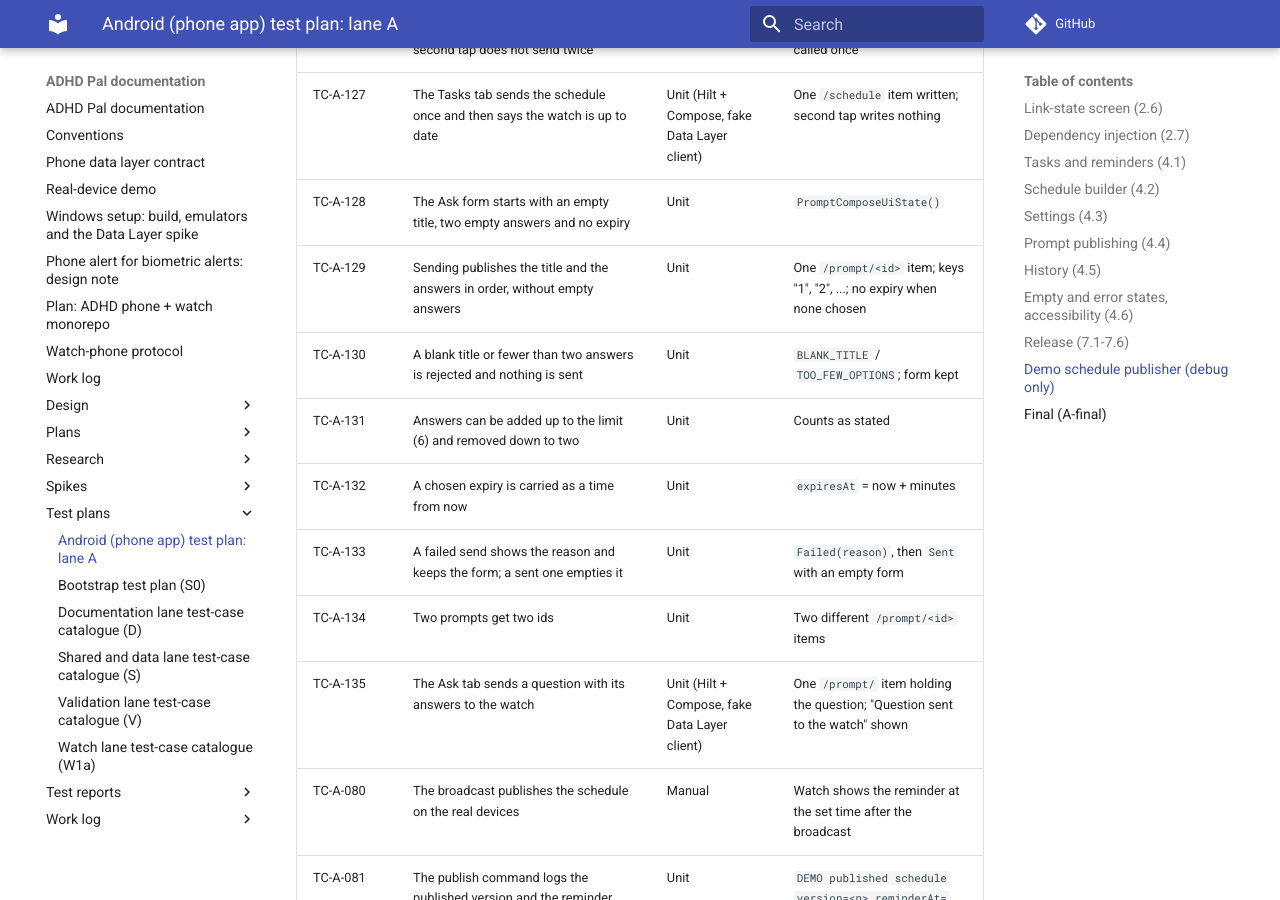
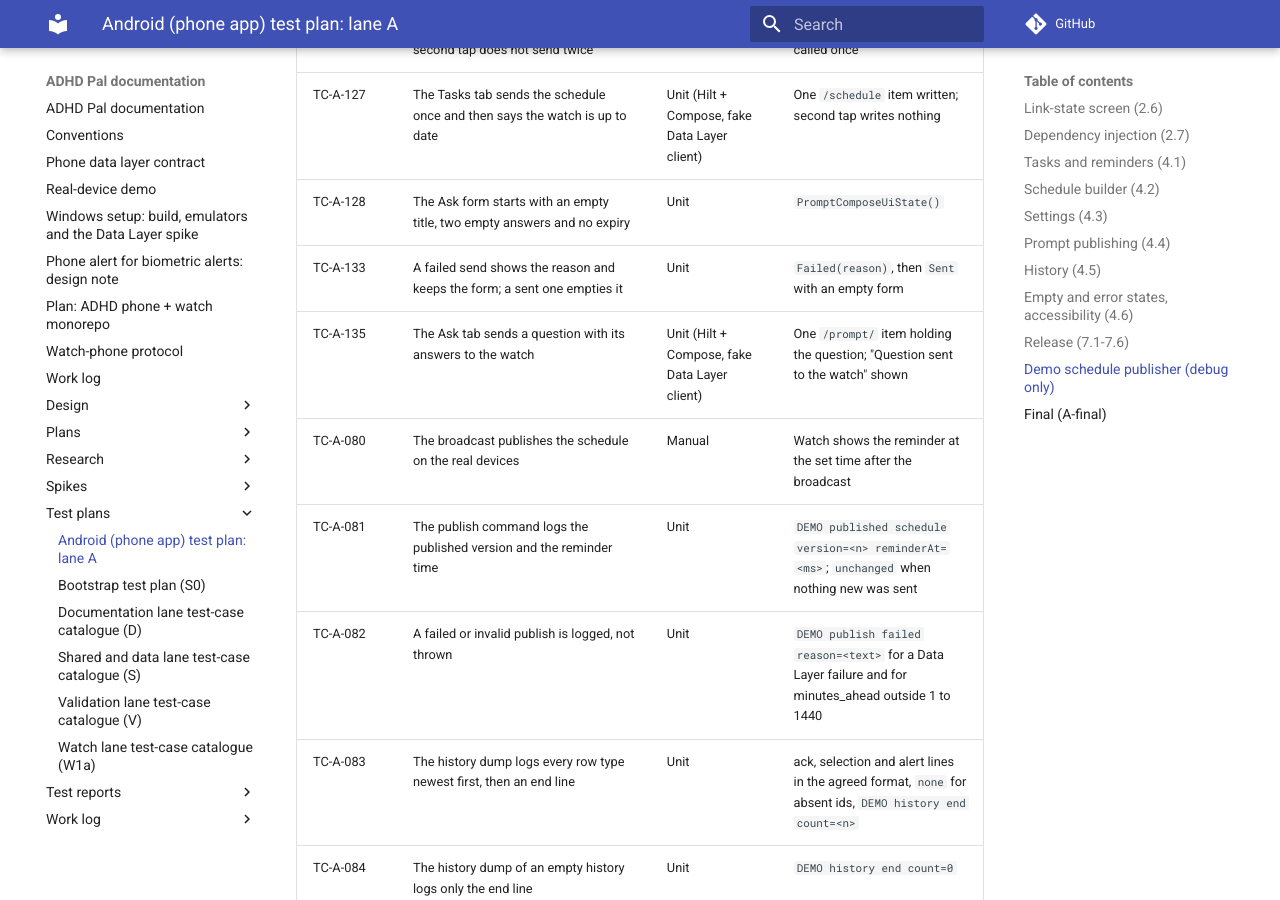
Before and after one commit to shlomoa/my-adhd-pal, an MkDocs documentation site: the page built from docs/test-plans/android.md, in a window 1280 px wide and 900 px high, scrolled down 9815 px. Built offline with MkDocs 1.6.1 and Material for MkDocs 9.7.7, drawn with Linux system fonts in a browser that asks for light colours; comment, search, counter and statistics services are not loaded.

Commit message:
4.4: use the catalogue's prompt ids 039..043 instead of duplicate rows
Co-Authored-By: Claude Sonnet 5.5 <noreply@anthropic.com>
Claude-Session: https://claude.ai/code/session_017a7VpsjrqAVv8pUrt5MJX9

```diff
--- a/docs/test-plans/android.md
+++ b/docs/test-plans/android.md
@@ -177,12 +177,7 @@ repositories exist (G3).
 | TC-A-126 | While sending the state says so and a second tap does not send twice | Unit | `Sending`; the repository is called once |
 | TC-A-127 | The Tasks tab sends the schedule once and then says the watch is up to date | Unit (Hilt + Compose, fake Data Layer client) | One `/schedule` item written; second tap writes nothing |
 | TC-A-128 | The Ask form starts with an empty title, two empty answers and no expiry | Unit | `PromptComposeUiState()` |
-| TC-A-129 | Sending publishes the title and the answers in order, without empty answers | Unit | One `/prompt/<id>` item; keys "1", "2", ...; no expiry when none chosen |
-| TC-A-130 | A blank title or fewer than two answers is rejected and nothing is sent | Unit | `BLANK_TITLE` / `TOO_FEW_OPTIONS`; form kept |
-| TC-A-131 | Answers can be added up to the limit (6) and removed down to two | Unit | Counts as stated |
-| TC-A-132 | A chosen expiry is carried as a time from now | Unit | `expiresAt` = now + minutes |
 | TC-A-133 | A failed send shows the reason and keeps the form; a sent one empties it | Unit | `Failed(reason)`, then `Sent` with an empty form |
-| TC-A-134 | Two prompts get two ids | Unit | Two different `/prompt/<id>` items |
 | TC-A-135 | The Ask tab sends a question with its answers to the watch | Unit (Hilt + Compose, fake Data Layer client) | One `/prompt/` item holding the question; "Question sent to the watch" shown |
 | TC-A-080 | The broadcast publishes the schedule on the real devices | Manual | Watch shows the reminder at the set time after the broadcast |
 | TC-A-081 | The publish command logs the published version and the reminder time | Unit | `DEMO published schedule version=<n> reminderAt=<ms>`; `unchanged` when nothing new was sent |
```
Also changed, not shown: docs/test-reports/android-baseline.md (+1 -1 lines), docs/work-log/android.md (+1 -1 lines), 1 other file.
